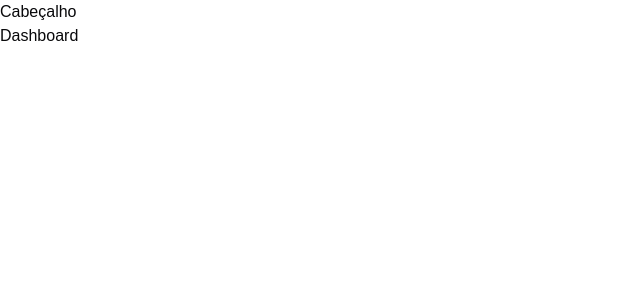
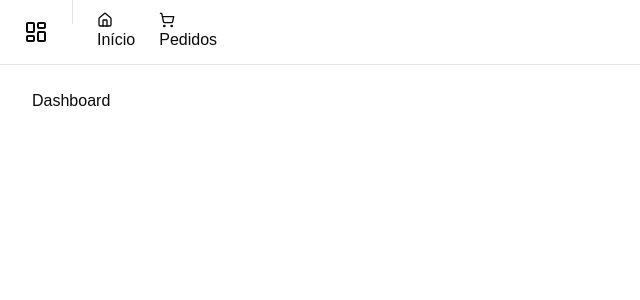
Before and after one commit to limaarthur/dashboard-vitereactjs, a React (Vite) app: page / in a window 1280 px wide. Shown: the top 300 px of the page, without its empty margins (0-640 px from the left). Built offline with nearby package versions, Linux system fonts and the light colour scheme.

Commit message:
feat: create app layout with header

```diff
--- /dev/null
+++ b/src/components/header.tsx
@@ -0,0 +1,28 @@
+import { Home, LayoutDashboard, ShoppingCart } from 'lucide-react'
+import { Link } from 'react-router'
+
+import { Separator } from './ui/separator'
+
+export function Header() {
+  return (
+    <div className="border-b">
+      <div className="flex h-16 items-center gap-6 px-6">
+        <LayoutDashboard className="h-6 w-6" />
+
+        <Separator orientation="vertical" className="h-6" />
+
+        <nav className="flex items-center space-x-4 lg:space-x-6">
+          <Link to="/">
+            <Home className="h-4 w-4" />
+            Início
+          </Link>
+
+          <Link to="/orders">
+            <ShoppingCart className="h-4 w-4" />
+            Pedidos
+          </Link>
+        </nav>
+      </div>
+    </div>
+  )
+}
--- /dev/null
+++ b/src/components/nav-link.tsx
@@ -0,0 +1,8 @@
+import type { ComponentProps } from 'react'
+import type { LinkProps } from 'react-router'
+
+export type NavLinkProps = LinkProps
+
+export function NavLink() {
+  return <div />
+}
--- /dev/null
+++ b/src/components/ui/separator.tsx
@@ -0,0 +1,26 @@
+import * as React from 'react'
+import { Separator as SeparatorPrimitive } from 'radix-ui'
+
+import { cn } from '@/lib/utils'
+
+function Separator({
+  className,
+  orientation = 'horizontal',
+  decorative = true,
+  ...props
+}: React.ComponentProps<typeof SeparatorPrimitive.Root>) {
+  return (
+    <SeparatorPrimitive.Root
+      data-slot="separator"
+      decorative={decorative}
+      orientation={orientation}
+      className={cn(
+        'bg-border shrink-0 data-horizontal:h-px data-horizontal:w-full data-vertical:w-px data-vertical:self-stretch',
+        className
+      )}
+      {...props}
+    />
+  )
+}
+
+export { Separator }
--- a/src/layouts/app.tsx
+++ b/src/layouts/app.tsx
@@ -1,11 +1,12 @@
 import { Outlet } from 'react-router'
+import { Header } from '@/components/header'
 
 export function AppLayout() {
   return (
-    <div>
-      <h1>Cabeçalho</h1>
+    <div className="flex min-h-screen flex-col antialiased">
+      <Header />
 
-      <div>
+      <div className="flex flex-1 flex-col gap-4 p-8 pt-6">
         <Outlet />
       </div>
     </div>
--- a/src/layouts/auth.tsx
+++ b/src/layouts/auth.tsx
@@ -3,7 +3,7 @@
 
 export function AuthLayout() {
   return (
-    <div className="grid min-h-screen grid-cols-2">
+    <div className="grid min-h-screen grid-cols-2 antialiased">
       <div className="border-foreground/5 bg-muted text-muted-foreground flex h-full flex-col justify-between border-r p-10">
         <div className="text-foreground flex items-center gap-3 text-lg">
           <LayoutDashboard className="h-5 w-5" />
```
